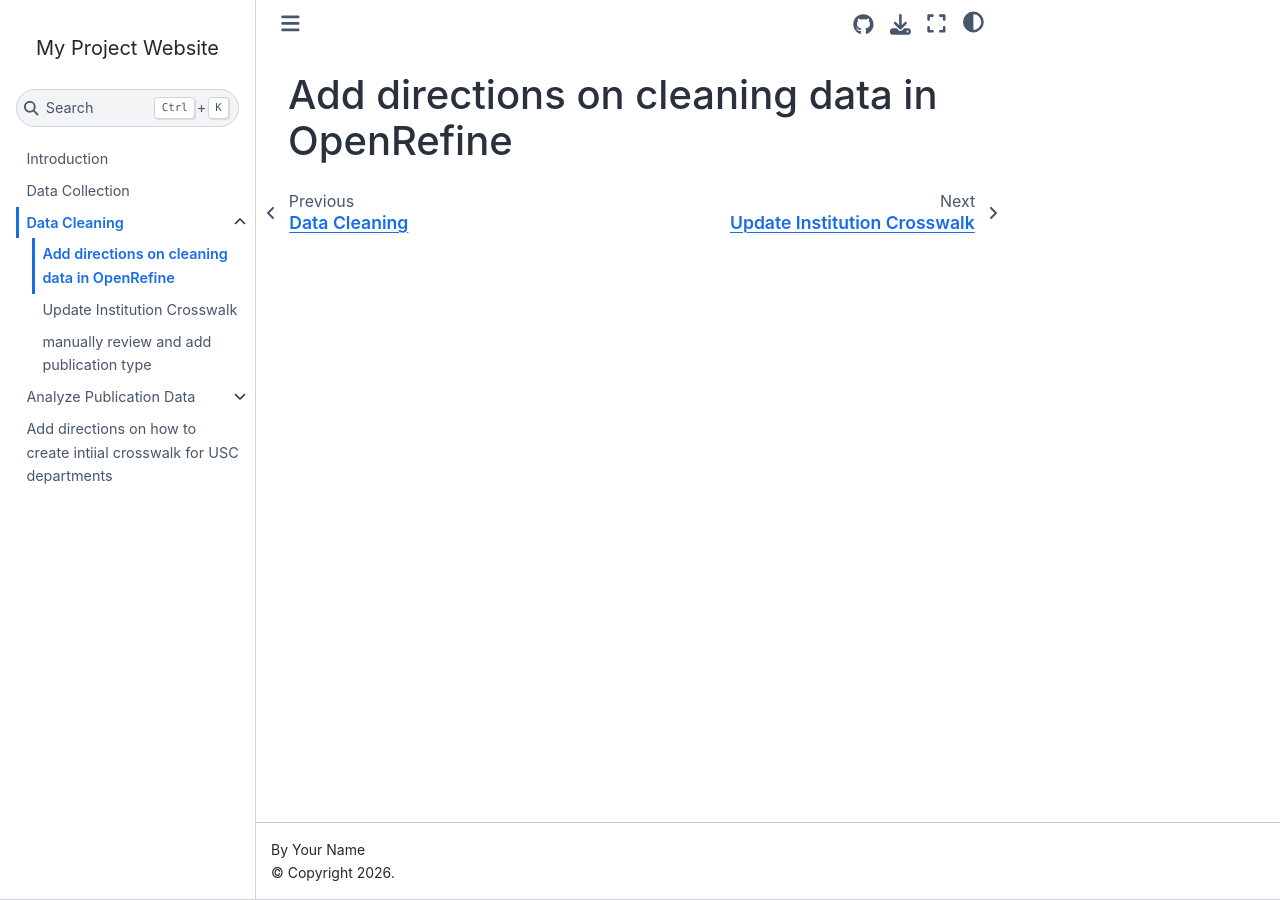
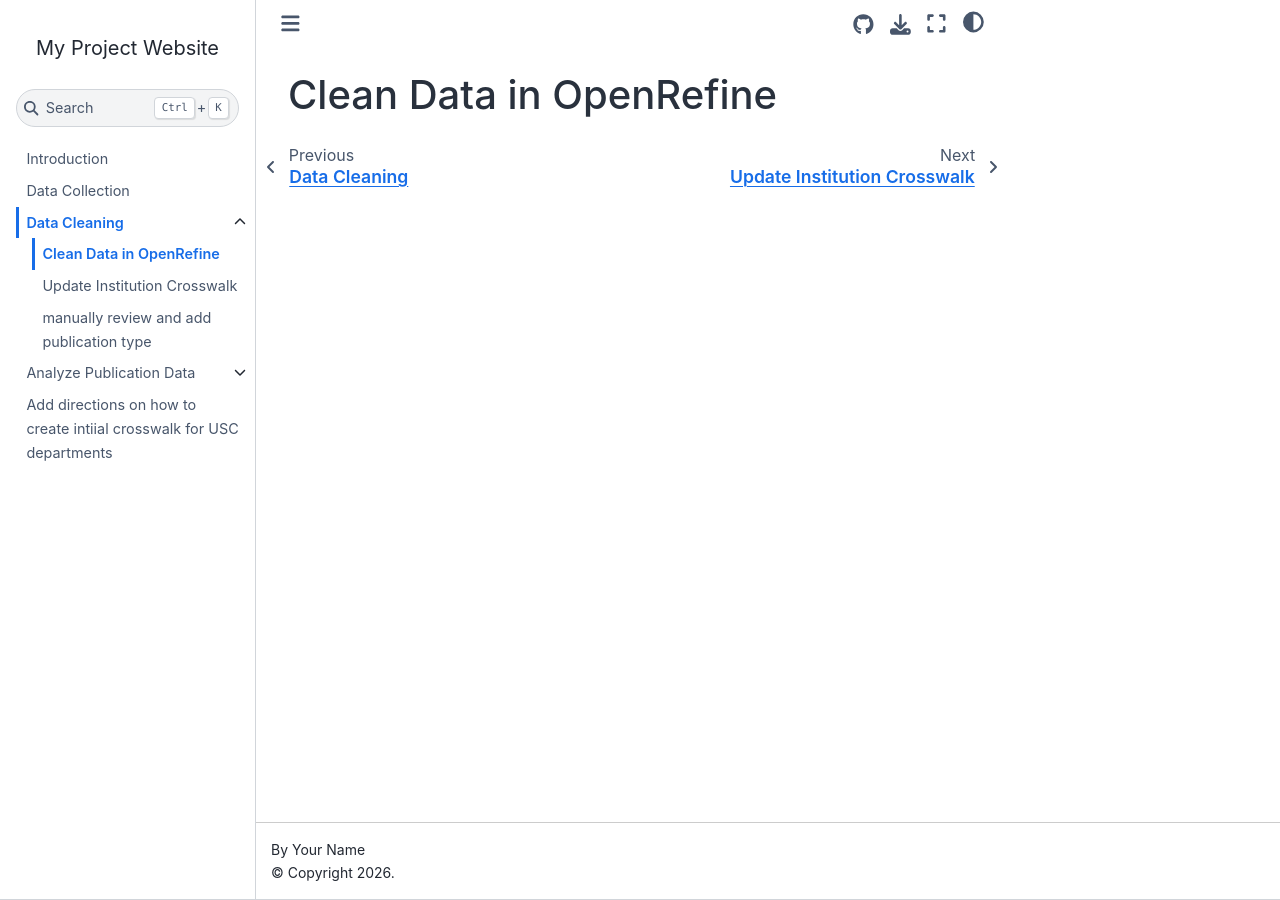
Before and after one commit to vvlooking/research-impact, a Jupyter Book: the page built from website/data-cleaning-openrefine.md, in a window 1280 px wide. Built offline with Jupyter Book 1.0.4 settings and Sphinx 7.4.7 and the Sphinx Book theme 1.1.4, drawn with Linux system fonts in a browser that asks for light colours; pages that are not in the unit, such as notebooks, are missing from menus.

Commit message:
Update title for OpenRefine data cleaning section

```diff
--- a/website/data-cleaning-openrefine.md
+++ b/website/data-cleaning-openrefine.md
@@ -1 +1 @@
-# Add directions on cleaning data in OpenRefine
+# Clean Data in OpenRefine
```
